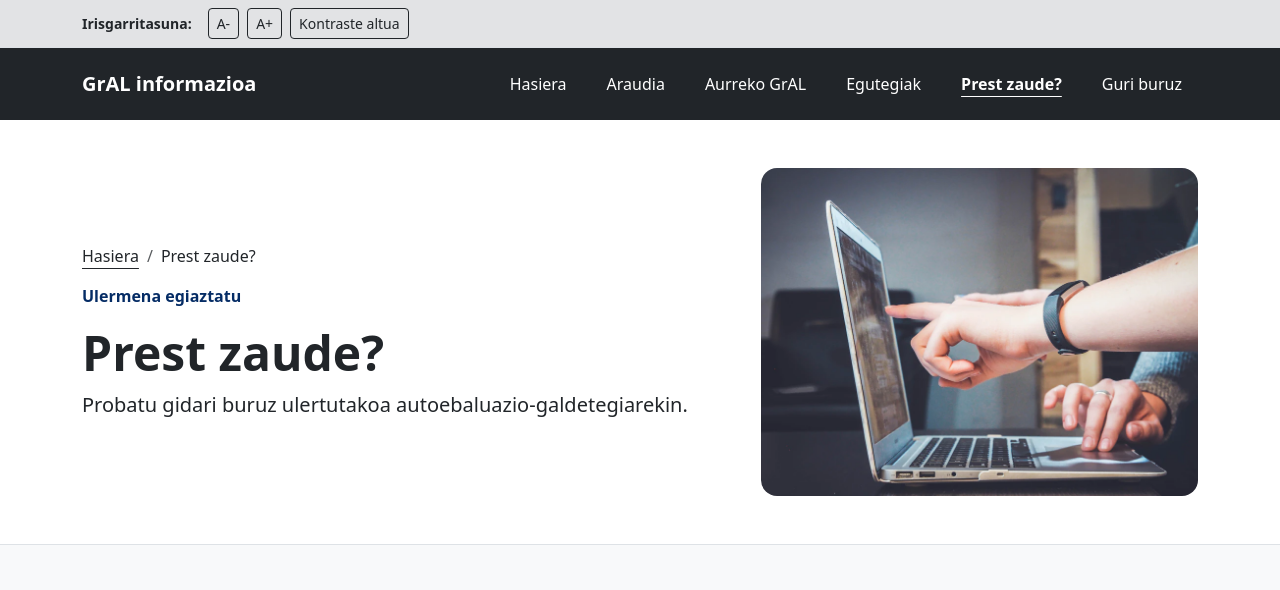
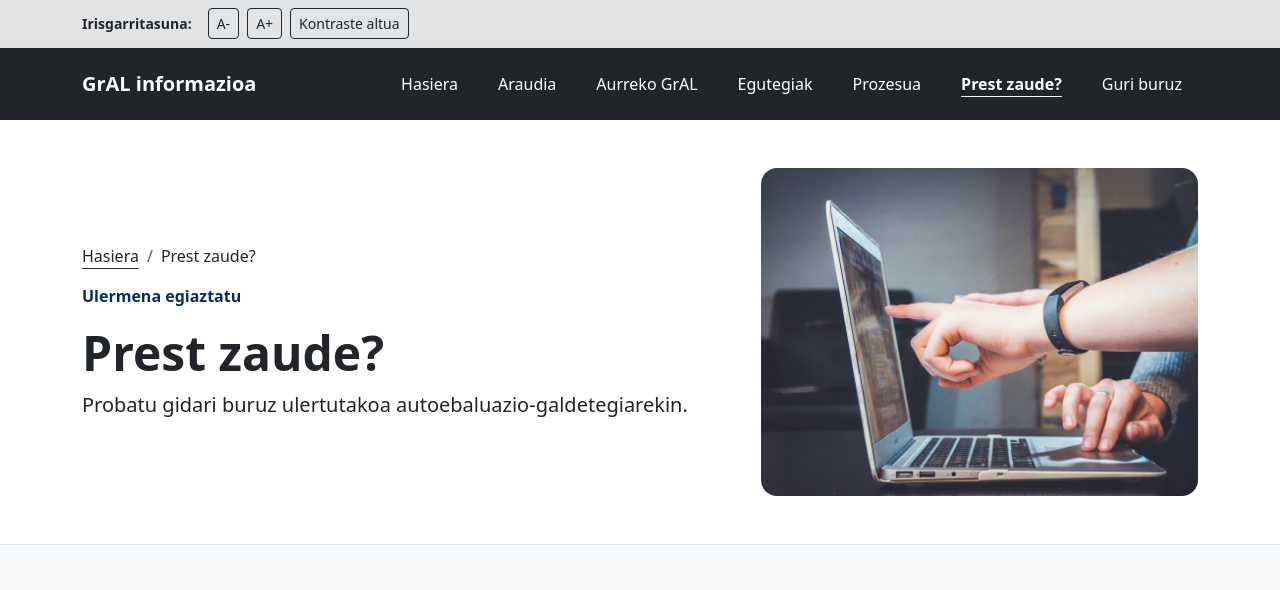
Before and after one commit to YerayOrdoki/PKEPro, a plain HTML site: page galdetegia.html in a window 1280 px wide. Shown: the top 590 px of the page. Drawn offline with nearby package versions, Linux system fonts and the light colour scheme.

Commit message:
Nabigazioa: Prozesua aukera galdetegia.html-en

```diff
--- a/galdetegia.html
+++ b/galdetegia.html
@@ -28,6 +28,7 @@
                                 GrAL</a></li>
                         <li class="nav-item"><a class="nav-link text-white px-3 py-2" href="egutegia.html">Egutegiak</a>
                         </li>
+                        <li class="nav-item"><a class="nav-link text-white px-3 py-2" href="prozesua.html">Prozesua</a></li>
                         <li class="nav-item"><a
                                 class="nav-link active text-white fw-semibold text-decoration-underline link-offset-3 px-3 py-2"
                                 aria-current="page" href="galdetegia.html">Prest zaude?</a></li>
```
